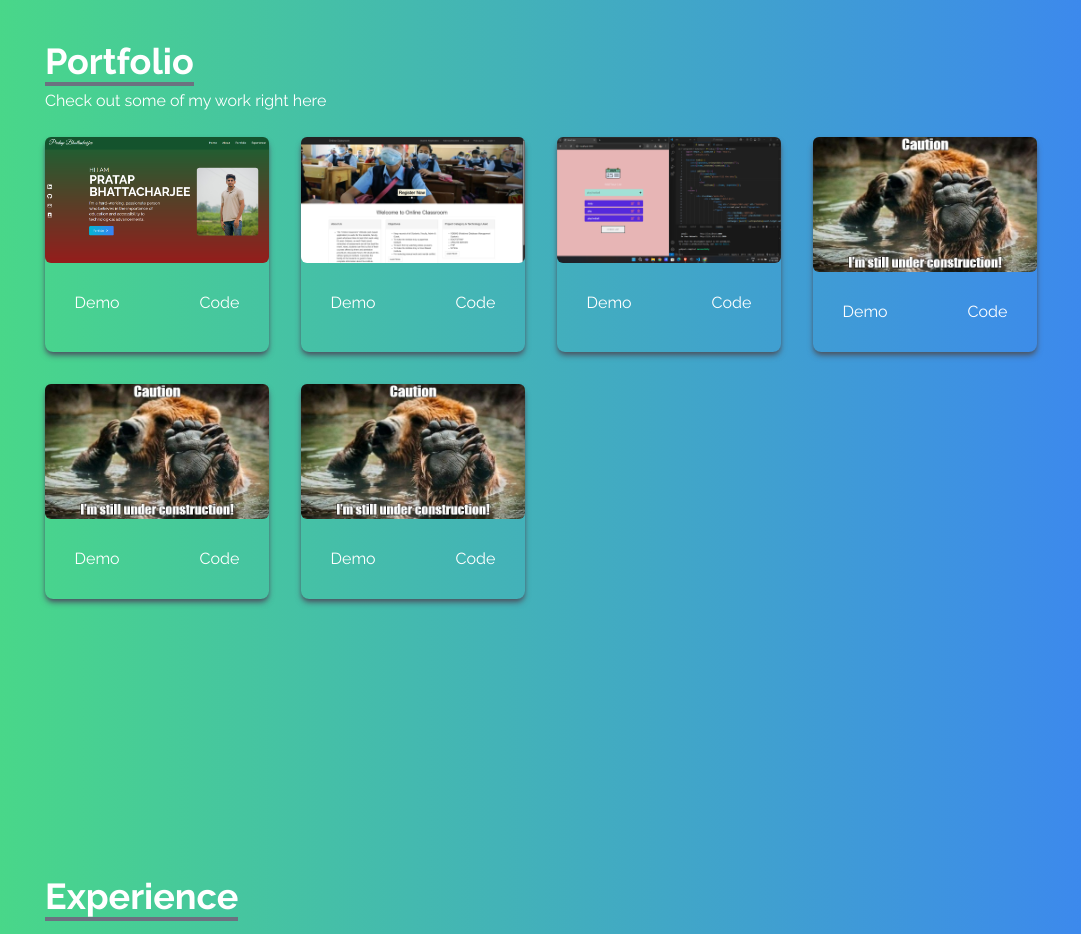
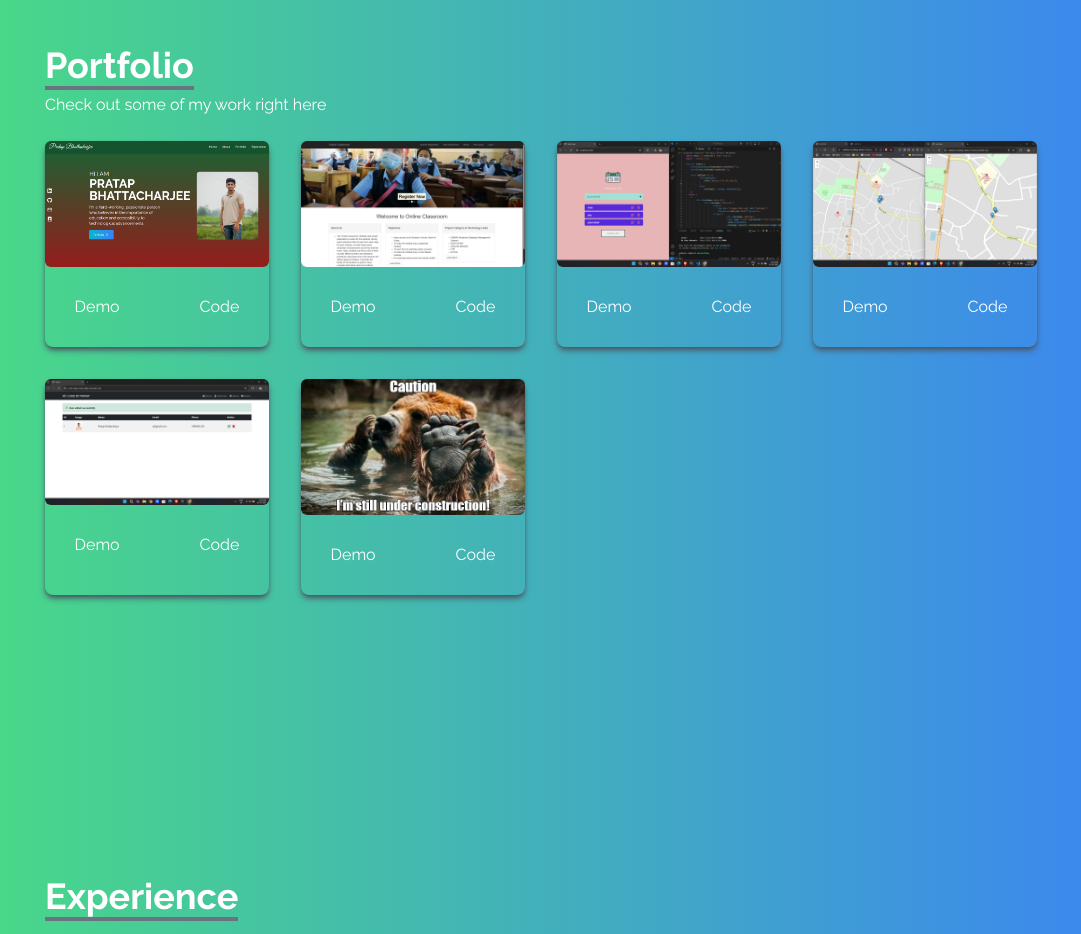
Before and after one commit to ultrainstinctt/Portfolio-using-react-tailwindcss, a React (Create React App) app: page / in a window 1280 px wide. Shown: the part 1680-2614 px from the top of the page, without its empty margins (99-1180 px from the left). Built offline with nearby package versions, Linux system fonts and the light colour scheme.

Commit message:
add portfolio

```diff
--- a/src/components/Portfolio.jsx
+++ b/src/components/Portfolio.jsx
@@ -2,6 +2,8 @@ import React from "react";
 import p from "../assets/portfolio/p.png";
 import ocs from "../assets/portfolio/ocs.png";
 import todo from "../assets/portfolio/todo.png";
+import Screenshotmap from"../assets/portfolio/Screenshotmap.png";
+import Screenshotcrud from"../assets/portfolio/Screenshotcrud.png";
 //import navbar from "../assets/portfolio/navbar.jpg";
 //import reactParallax from "../assets/portfolio/reactParallax.jpg";
 //import reactSmooth from "../assets/portfolio/reactSmooth.jpg";
@@ -32,15 +34,15 @@ const Portfolio = () => {
     },
     {
       id: 4,
-      src: usn,
-      demo:'https://pratapb-e308a.web.app/',
+      src: Screenshotmap,
+      demo:'https://realtime-tracking-device-7ou3.onrender.com',
       code:'https://github.com/ultrainstinctt/Online-Classroom-System',
 
     },
     {
       id: 5,
-      src: usn,
-      demo:'https://pratapb-e308a.web.app/',
+      src: Screenshotcrud,
+      demo:'https://crud-using-node-uk4y.onrender.com',
       code:'https://pratapb-e308a.web.app/',
     },
     {
@@ -80,9 +82,12 @@ const Portfolio = () => {
                   Code
                 </button></a>
               </div>
+
             </div>
           ))}
+
         </div>
+        {/* <h1>  ....more</h1> */}
       </div>
     </div>
   );
```
Also changed, not shown: src/assets/portfolio/Screenshotcrud.png (added), src/assets/portfolio/Screenshotmap.png (added).
